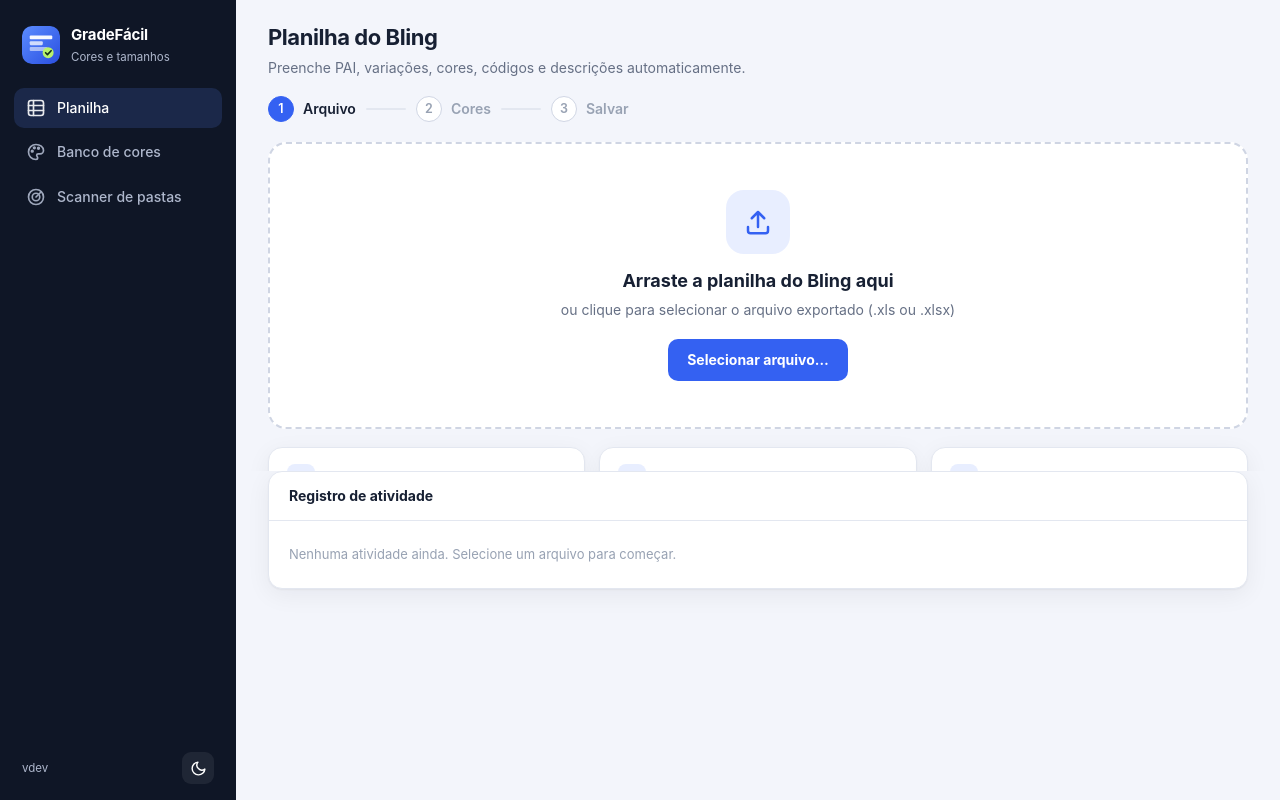
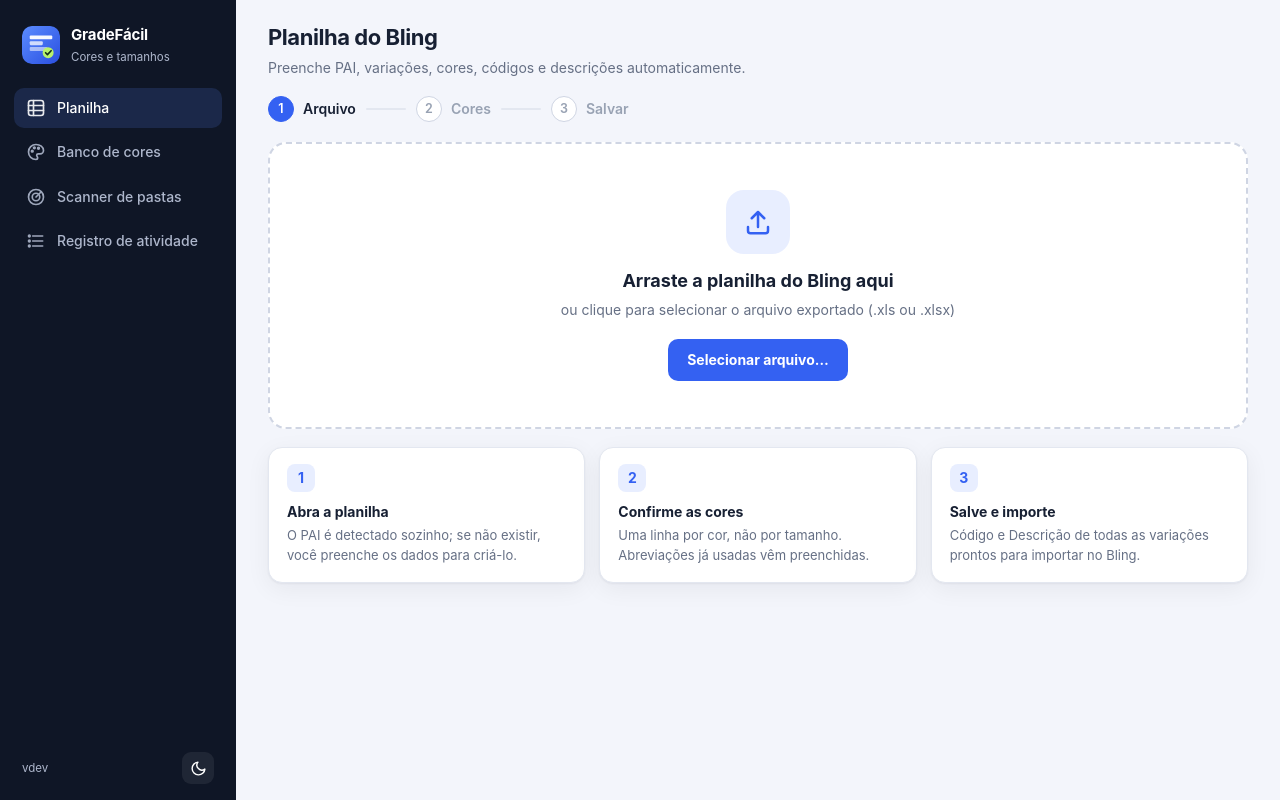
Before and after one commit to DLTechSup/programadetrabalho, a React (Vite) app: page / in a window 1280 px wide. Built offline with nearby package versions, Linux system fonts and the light colour scheme.

Commit message:
Registro de atividade vira aba no menu lateral; versão 3.0.2
Co-Authored-By: Claude Sonnet 5.5 <noreply@anthropic.com>
Claude-Session: https://claude.ai/code/session_01EGaj35csDGwgmUub9a1BFW

```diff
--- a/package.json
+++ b/package.json
@@ -1,7 +1,7 @@
 {
   "name": "gradefacil",
   "productName": "GradeFacil",
-  "version": "3.0.1",
+  "version": "3.0.2",
   "description": "Preenche planilhas de produtos do Bling: PAI, variações, cores, códigos e descrições.",
   "author": "DL Tech",
   "private": true,
--- a/src/App.tsx
+++ b/src/App.tsx
@@ -9,7 +9,7 @@ import {
 import { gerarXlsx, lerPlanilha } from "./core/planilha";
 import { plataforma, type ArquivoAberto } from "./platform";
 import { BancoCoresView } from "./components/BancoCoresView";
-import { IconeCheck, IconeLua, IconePaleta, IconeRadar, IconePlanilha, IconeSol, IconeUpload } from "./components/Icons";
+import { IconeCheck, IconeLista, IconeLua, IconePaleta, IconeRadar, IconePlanilha, IconeSol, IconeUpload } from "./components/Icons";
 import { Modal } from "./components/Modal";
 import { NovoPaiDialog } from "./components/NovoPaiDialog";
 import { ScannerView } from "./components/ScannerView";
@@ -17,7 +17,7 @@ import { aplicarAoBanco, type ParAgregado } from "./core/scanner";
 import { Resultado, type ResumoGeracao } from "./components/Resultado";
 import { TelaCores } from "./components/TelaCores";
 
-type Vista = "planilha" | "banco" | "scanner";
+type Vista = "planilha" | "banco" | "scanner" | "registro";
 type Fase = "inicio" | "cores" | "pronto";
 type TipoLog = "info" | "ok" | "aviso" | "erro";
 interface EntradaLog { id: number; tipo: TipoLog; texto: string; hora: string }
@@ -348,6 +348,7 @@ export default function App() {
     planilha: ["Planilha do Bling", "Preenche PAI, variações, cores, códigos e descrições automaticamente."],
     banco: ["Banco de cores", "Abreviações aprendidas — cresce sozinho conforme você usa."],
     scanner: ["Scanner de pastas", "Aprende as abreviações de cores a partir de planilhas que você já finalizou."],
+    registro: ["Registro de atividade", "Tudo o que foi feito no programa, com data e hora."],
   };
 
   return (
@@ -366,6 +367,9 @@ export default function App() {
           </button>
           <button className={vista === "scanner" ? "ativo" : ""} onClick={() => setVista("scanner")}>
             <IconeRadar /> Scanner de pastas
+          </button>
+          <button className={vista === "registro" ? "ativo" : ""} onClick={() => setVista("registro")}>
+            <IconeLista /> Registro de atividade
           </button>
         </nav>
         <div className="grow" />
@@ -479,11 +483,11 @@ export default function App() {
           </div>
         )}
 
-        <div className="content" style={{ paddingTop: 0 }}>
+        {vista === "registro" && (
+        <div className="content">
           <div className="card">
             <div className="card-head">
               <span>Registro de atividade</span>
-              {sessao && vista === "planilha" && <span className="sub">{sessao.nomeArquivo}</span>}
               {log.length > 0 && (
                 <button className="btn sec sm" style={{ marginLeft: "auto" }} onClick={() => setLog([])}>Limpar registro</button>
               )}
@@ -496,6 +500,7 @@ export default function App() {
             </div>
           </div>
         </div>
+        )}
       </main>
 
       {pendentePai && <NovoPaiDialog onConfirmar={aoCriarPai} onCancelar={() => { setPendentePai(null); registrar("Criação do PAI cancelada.", "aviso"); }} />}
--- a/src/components/Icons.tsx
+++ b/src/components/Icons.tsx
@@ -46,6 +46,9 @@ export const IconePasta = (p: P) => (
 export const IconeSeta = (p: P) => (
   <Svg {...p}><path d="M5 12h14M13 6l6 6-6 6" /></Svg>
 );
+export const IconeLista = (p: P) => (
+  <Svg {...p}><path d="M8 6h12M8 12h12M8 18h12" /><circle cx="4" cy="6" r="1" /><circle cx="4" cy="12" r="1" /><circle cx="4" cy="18" r="1" /></Svg>
+);
 export const IconeRadar = (p: P) => (
   <Svg {...p}><circle cx="12" cy="12" r="9" /><circle cx="12" cy="12" r="4.5" /><path d="M12 12 18 6" /></Svg>
 );
--- a/src/styles.css
+++ b/src/styles.css
@@ -181,7 +181,7 @@ button, input, select { font: inherit; color: inherit; }
 .dica span { color: var(--muted); font-size: 13px; }
 
 /* ---------- log ---------- */
-.log { padding: 6px 0; max-height: 240px; overflow: auto; font-size: 13px; }
+.log { padding: 6px 0; overflow: auto; font-size: 13px; }
 .log-linha { display: flex; gap: 10px; align-items: flex-start; padding: 5px 20px; }
 .log-linha .dot { flex: none; margin-top: 6px; width: 8px; height: 8px; border-radius: 50%; background: var(--faint); }
 .log-linha.ok .dot { background: var(--success); }
```
Also changed, not shown: 1 other file (tests, documents, lock files or other folders).
